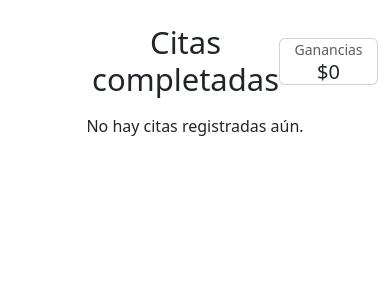
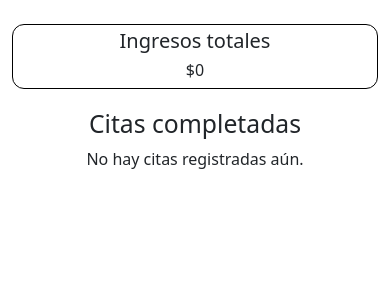
Before and after one commit to GereArguello/Citas-de-unias-django, a Django app: page /citas_completadas/ in a window 390 px wide. Shown: the part 76-376 px from the top of the page. Run offline with Django 5.2, Linux system fonts and the light colour scheme; the visitor is signed in with stand-in values (Sample User, id 1); data that the repository does not hold is empty.

Commit message:
frontend mejorado, estilos con css

```diff
--- a/Citas/views.py
+++ b/Citas/views.py
@@ -104,7 +104,7 @@ def eliminar_cita(request, id):
 def lista_citas(request):
     lista = Cita.objects.filter(estado=False).order_by('fecha') #Llamamos todo el contenido de la tabla
 
-    return render(request,'lista_citas.html',{'lista': lista, 'tipo': 'pendientes'})
+    return render(request,'lista_citas.html',{'lista': lista})
 
 @login_required
 def citas_completadas(request):
@@ -113,4 +113,4 @@ def citas_completadas(request):
     total_completadas = Cita.objects.filter(estado=True).aggregate(
         total=Sum('precio'))['total'] or 0
 
-    return render(request,'lista_citas.html',{'lista': lista, 'tipo': 'completadas', 'total_completadas': total_completadas})
+    return render(request,'lista_completadas.html',{'lista': lista, 'total': total_completadas})
--- a/static/css/estilos.css
+++ b/static/css/estilos.css
@@ -1,7 +1,102 @@
-
+/* Elementos flotantes */
 #filtros-flotantes {
     position: absolute;
     top: 100px;
     right: 4%;
     z-index: 20;
 }
+
+/* Layout normal (desktop) */
+.contenedor {
+    display: grid;
+    grid-template-columns: 250px 1fr 250px;
+    gap: 20px;
+    align-items: start;
+}
+
+/* Columnas */
+.col-centro {
+    grid-column: 2;
+    text-align: center;
+}
+
+.col-derecha {
+    grid-column: 3;
+    text-align: center;
+}
+
+.ingresos-box { border: 1px solid #000; border-radius:12px; }
+
+/* Tarjeta de cita */
+.cita-card {
+    max-width: 450px;
+    width: 90%;
+    background: rgba(255, 255, 255, 0.26);
+    padding: 24px 28px;
+    text-align: left;
+    margin: 10px auto;
+    border-radius: 12px;
+    border: 2px solid rgb(72, 128, 70);
+    box-shadow: 0 2px 10px rgba(0, 0, 0, 0.15);
+    display: flex;
+    flex-direction: column;
+    gap: 10px;
+}
+
+.cita-card h2 {
+    margin-bottom: 10px;
+}
+
+.cita-card p {
+    margin: 4px 0;
+}
+
+/* Botones de filtro */
+.filtro-btn {
+    background-color: #1e90ff;
+    color: white;
+    border: none;
+    padding: 6px 12px;
+    width: 200px;
+    border-radius: 6px;
+    font-size: 14px;
+    cursor: pointer;
+    transition: 0.2s ease-in-out;
+}
+
+.filtro-btn:hover {
+    background-color: #0c6cd1;
+    transform: scale(1.03);
+}
+
+/* Padding de botones */
+.filtros-botones {
+    padding-left: 30px;
+}
+
+/* Mobile */
+@media (max-width: 768px) {
+
+    .contenedor {
+        grid-template-columns: 1fr;
+    }
+
+    .col-centro,
+    .col-derecha {
+        grid-column: 1 !important;
+    }
+
+    /* Orden: botones → card */
+    .col-derecha {
+        order: 1;
+    }
+
+    .col-centro {
+        order: 2;
+    }
+
+    /* Botones más separados en mobile */
+    .filtros-botones {
+        padding-left: 85px !important;
+    }
+}
--- a/templates/lista_citas.html
+++ b/templates/lista_citas.html
@@ -2,59 +2,26 @@
 
 {% block content %}
 
-{% if tipo == "pendientes" %}
-    <h2 class="display-5 text-center mb-4">Lista de citas</h2>
-{% else %}
-    <div class="d-flex justify-content-between align-items-center mb-3">
-        <!-- Columna izquierda vacía para permitir el centrado -->
-        <div style="width:180px;"></div>
-
-        <!-- Título centrado -->
-        <h2 class="display-5 text-center flex-grow-1 m-0">
-            Citas completadas
-        </h2>
-
-        <!-- Tarjeta a la derecha -->
-        <div class="card p-0 text-center" style="width: 220px;">
-            <small class="text-muted">Ganancias</small>
-            <h5 class="mb-0">${{ total_completadas }}</h5>
-        </div>
-    </div>
-{% endif %}
+<h2 class="text-center">Lista de citas</h2>
 
 {% if lista %}
-    {% if tipo != "pendientes" %}
-        <!-- Filtros solo para completadas -->
-        <div id="filtros-flotantes" class="d-none d-md-block">
-            <div class="d-flex flex-column text-end" style="width: 200px; gap: 14px;">
-                <button class="btn btn-outline-primary btn-sm">Filtrar por semana</button>
-                <button class="btn btn-outline-primary btn-sm">Filtrar por mes</button>
-                <button class="btn btn-outline-primary btn-sm">Filtrar personalizado</button>
-            </div>
-        </div>
-    {% endif %}
-
     {% for cita in lista %}
         <div class="row justify-content-center align-items-start mb-3">
             <div class="col-12 col-md-8 col-lg-5">
-                <section class="card card-body">
-                    <h2>Nombre: {{ cita.nombre_clienta }}</h2>
+                <section class="cita-card">
+                    <h4>Nombre: {{ cita.nombre_clienta }}</h4>
                     <p>Servicio: {{ cita.servicio }}</p>
                     <p>Precio: ${{ cita.precio }}</p>
                     <p>Día: {{ cita.fecha }}</p>
                     <p>Hora: {{ cita.hora|time:"H:i" }}</p>
                     <p>Comentario: <br>{{ cita.comentario|default:"(sin comentario)" }}</p>
-                    <p>Estado: {{ cita.estado|yesno:"realizada,pendiente" }}</p>
 
                     <div class="d-flex gap-2">
-                        {% if tipo == "pendientes" %}
-                            <form action="{% url 'completar_cita' cita.id %}" method="POST" class="d-inline">
-                                {% csrf_token %}
-                                <button type="submit" class="btn btn-success">✅ Completar</button>
-                            </form>
+                        <form action="{% url 'completar_cita' cita.id %}" method="POST" class="d-inline">
+                            {% csrf_token %}
+                            <button type="submit" class="btn btn-success">✅ Completar</button>
+                        </form>
                             <a href="{% url 'editar_cita' cita.id %}" class="btn btn-warning">✏️ Editar</a>
-                        {% endif %}
-
                         <form action="{% url 'eliminar_cita' cita.id %}" method="POST" class="d-inline">
                             {% csrf_token %}
                             <button type="submit" class="btn btn-danger" onclick="return confirmarEliminacion()">🗑️ Eliminar</button>
--- /dev/null
+++ b/templates/lista_completadas.html
@@ -0,0 +1,54 @@
+{% extends 'base.html' %}
+
+{% block content %}
+
+<div class="contenedor">
+    <h2 class="col-centro text-center">Citas completadas</h2>
+    <div class="ingresos-box">
+        <h5 class="col-derecha mt-1">Ingresos totales</h5>
+        <h6 class="col-derecha">${{ total }}</h6>
+    </div>
+</div>
+
+{% if lista %}
+    {% for cita in lista %}
+    <div class="contenedor mb-4">
+
+        <!-- Columna central: siempre la card -->
+        <div class="col-centro">
+            <section class="cita-card">
+                <h4>Nombre: {{ cita.nombre_clienta }}</h4>
+                <p>Servicio: {{ cita.servicio }}</p>
+                <p>Precio: ${{ cita.precio }}</p>
+                <p>Día: {{ cita.fecha }}</p>
+                <p>Hora: {{ cita.hora|time:"H:i" }}</p>
+                <p>Comentario: <br>{{ cita.comentario|default:"(sin comentario)" }}</p>
+
+                <div class="d-flex gap-2">
+                    <form action="{% url 'eliminar_cita' cita.id %}" method="POST" class="d-inline">
+                        {% csrf_token %}
+                        <button type="submit" class="btn btn-danger" onclick="return confirmarEliminacion()">🗑️ Eliminar</button>
+                    </form>
+                </div>
+            </section>
+        </div>
+
+        <!-- Columna derecha: solo aparece en la primera cita -->
+        <div class="col-derecha">
+            {% if forloop.first %}
+                <div class="filtros-botones d-flex flex-column gap-3 mt-4">
+                    <button class="btn filtro-btn">Filtrar por semana</button>
+                    <button class="btn filtro-btn">Filtrar por mes</button>
+                    <button class="btn filtro-btn">Filtrar personalizado</button>
+                </div>
+            {% endif %}
+        </div>
+
+    </div>
+    {% endfor %}
+
+{% else %}
+    <p class="text-center">No hay citas registradas aún.</p>
+{% endif %}
+
+{% endblock %}
```
